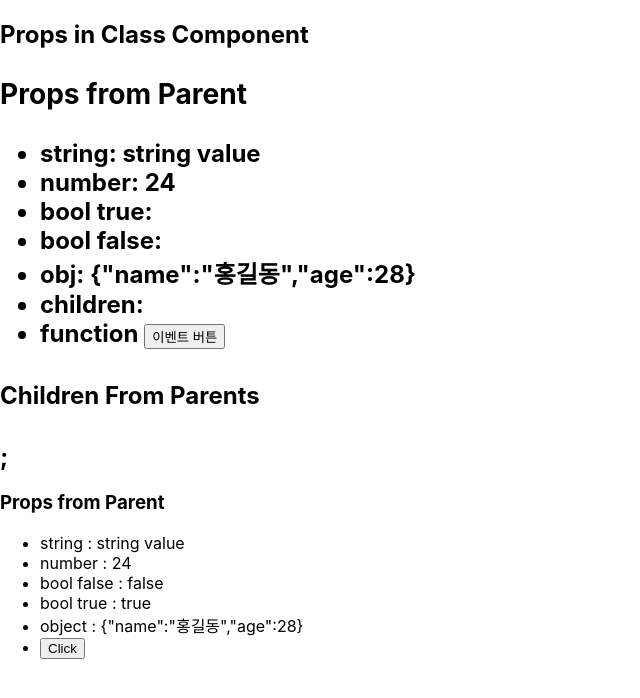
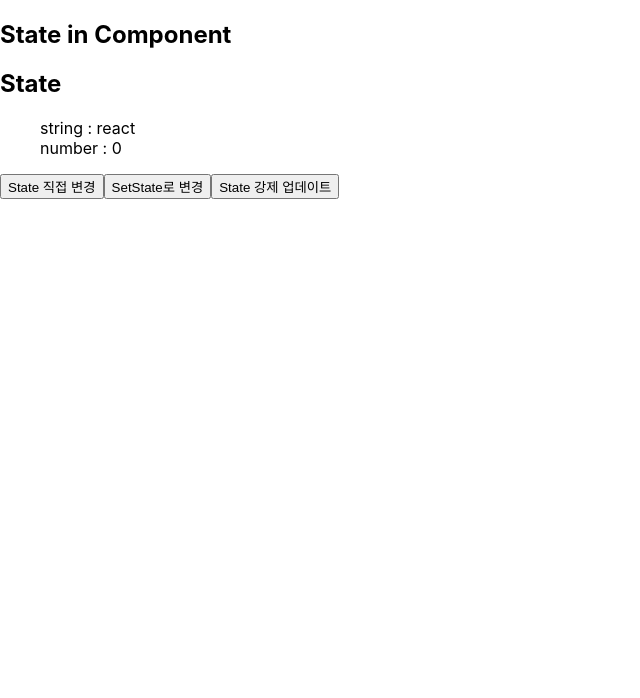
Before and after one commit to epicblues/react-practice, a React (Create React App) app in the folder cra/: page / in a window 1280 px wide. Shown: the top 698 px of the page, without its empty margins (0-640 px from the left). Built offline with nearby package versions, Linux system fonts and the light colour scheme.

Commit message:
state update -> setState(followed by rendering), forceUpdate(forcing rendering)

```diff
--- /dev/null
+++ b/cra/src/App.state.tsx
@@ -0,0 +1,14 @@
+import ReactState from './components/ReactState'
+
+
+
+const App = () => {
+  return (
+    <div>
+      <h2>State in Component</h2>
+      <ReactState reactString="react" />
+    </div>
+  )
+}
+
+export default App
--- a/cra/src/components/PropClass.tsx
+++ b/cra/src/components/PropClass.tsx
@@ -10,7 +10,7 @@
   },
   prop_num: number,
   prop_func: Function,
-  children?: any
+  children: React.ReactElement
 
 }
 
--- /dev/null
+++ b/cra/src/components/ReactState.tsx
@@ -0,0 +1,51 @@
+import React, { Component } from 'react'
+
+interface props {
+  reactString: string
+}
+
+export default class ReactState extends Component<props, { stateString: string, stateNumber: number }>{
+  constructor(props: props) {
+    super(props);
+    // state 선언
+    this.state = {
+      stateString: this.props.reactString,
+      stateNumber: 0
+    }
+  }
+
+  stateChange = (flag: string) => {
+    if (flag === "direct") {
+      // this.state.stateString = "리액트 스테이트 직접 변경";
+      // this.state.stateNumber += 1;
+    } else if (flag === "setState") {
+      this.setState(
+        {
+          stateString: "setState로 변경",
+          stateNumber: this.state.stateNumber + 1
+        })
+    } else {
+      this.forceUpdate(() => { // render 함수를 강제로 호출
+        // setState외의 방식으로 state가 바뀌어도 render가 되지 않는 것을 보완?
+      })
+    }
+  }
+  render() {
+    console.log("rendered");
+
+    return (
+      <div>
+        <h2>State</h2>
+        <ul>
+          string : {this.state.stateString}
+          <br />
+          number : {this.state.stateNumber}
+        </ul>
+        <button onClick={(e) => { this.stateChange("direct") }}>State 직접 변경</button>
+        <button onClick={e => { this.stateChange("setState") }}>SetState로 변경</button>
+        <button onClick={e => { this.stateChange("forceupdate") }}>State 강제 업데이트</button>
+
+      </div>
+    )
+  }
+}
--- a/cra/src/index.js
+++ b/cra/src/index.js
@@ -1,7 +1,8 @@
 import React from "react";
 import ReactDOM from "react-dom";
 import "./index.css";
-import App from "./App.props.tsx";
+// import App from "./App.props.tsx";
+import App from "./App.state";
 import reportWebVitals from "./reportWebVitals";
 
 ReactDOM.render(
```
